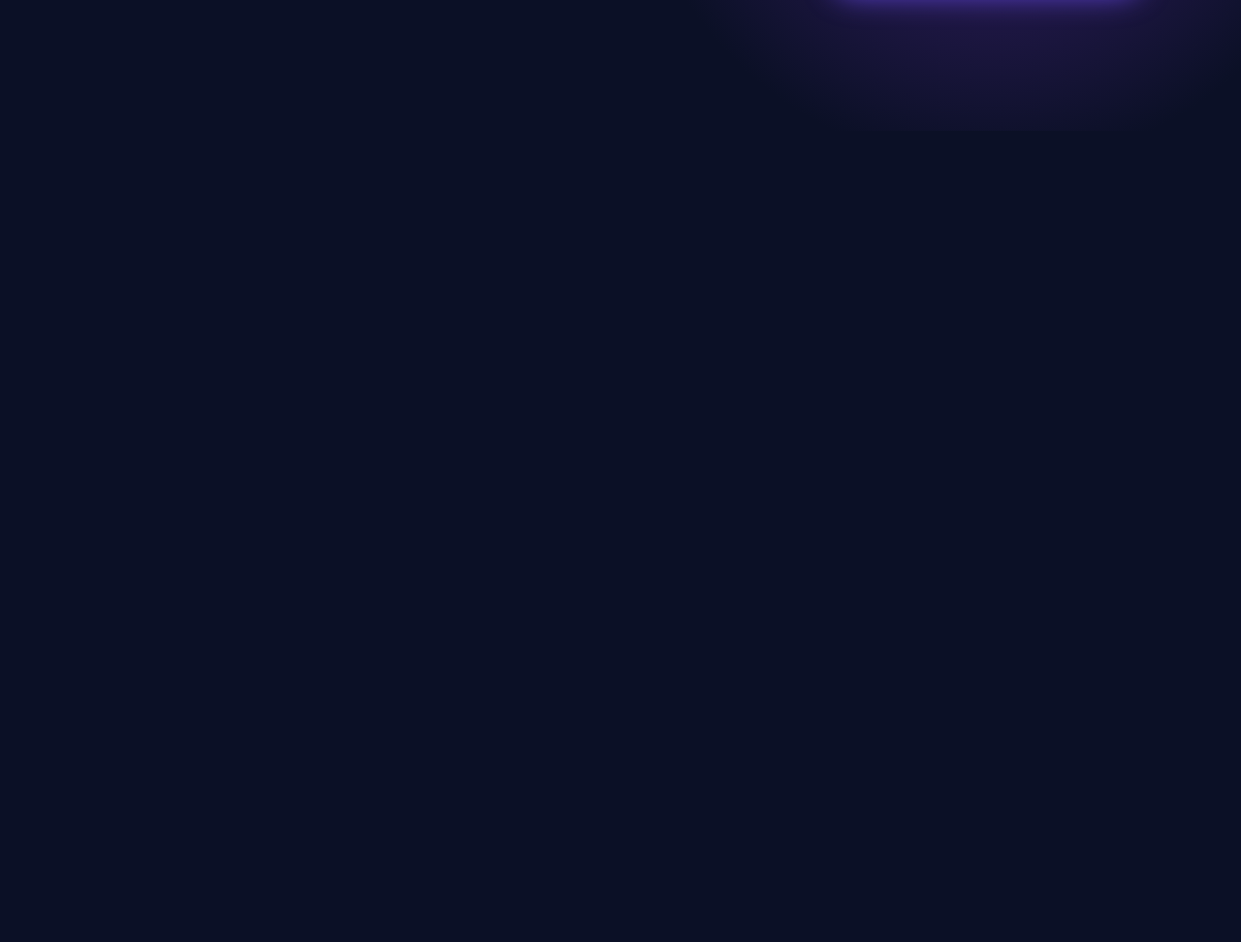
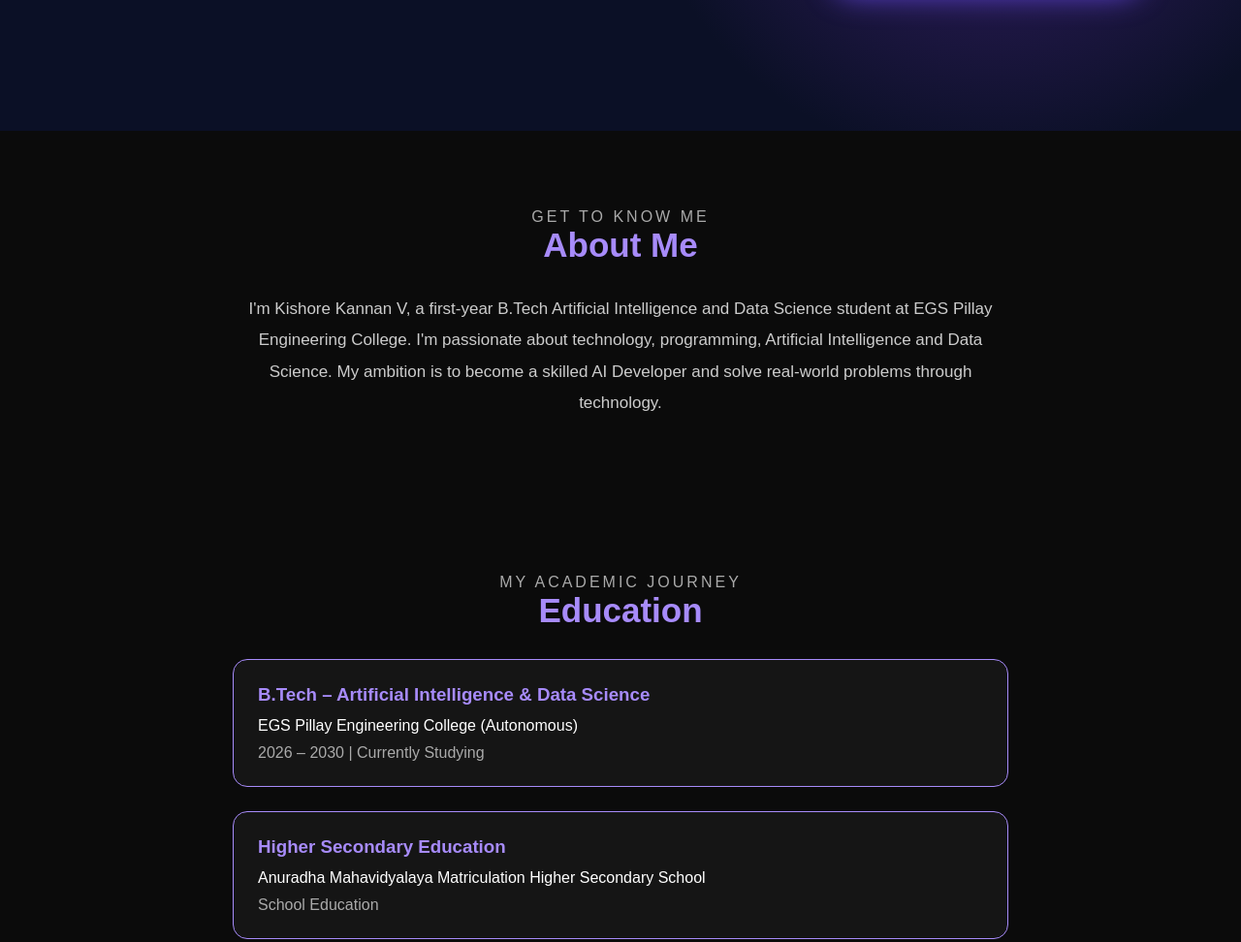
Before and after one commit to kishorekannan0224-ux/kishore-portfolio, a plain HTML site: page index.html in a window 1280 px wide. Shown: the part 640-1612 px from the top of the page at 97% size. Drawn offline with Linux system fonts and the light colour scheme.

Commit message:
update curly braces

```diff
--- a/style.css
+++ b/style.css
@@ -552,11 +552,11 @@ body {
 }
 
 /* SCROLL REVEAL ANIMATION */
-
-.reveal {
-    opacity: 0;
-    transform: translateY(50px);
-    transition: all 0.8s ease;
+.reveal
+{
+    opacity: 1 !important;
+    transform: none !important;
+    visibility: visible !important;
 }
 
 .reveal.active
@@ -643,7 +643,6 @@ body {
     color: #aaa;
 }
 /* MOBILE RESPONSIVE FIX */
-}
 @media screen and (max-width: 768px) {
 
     .about,
```
